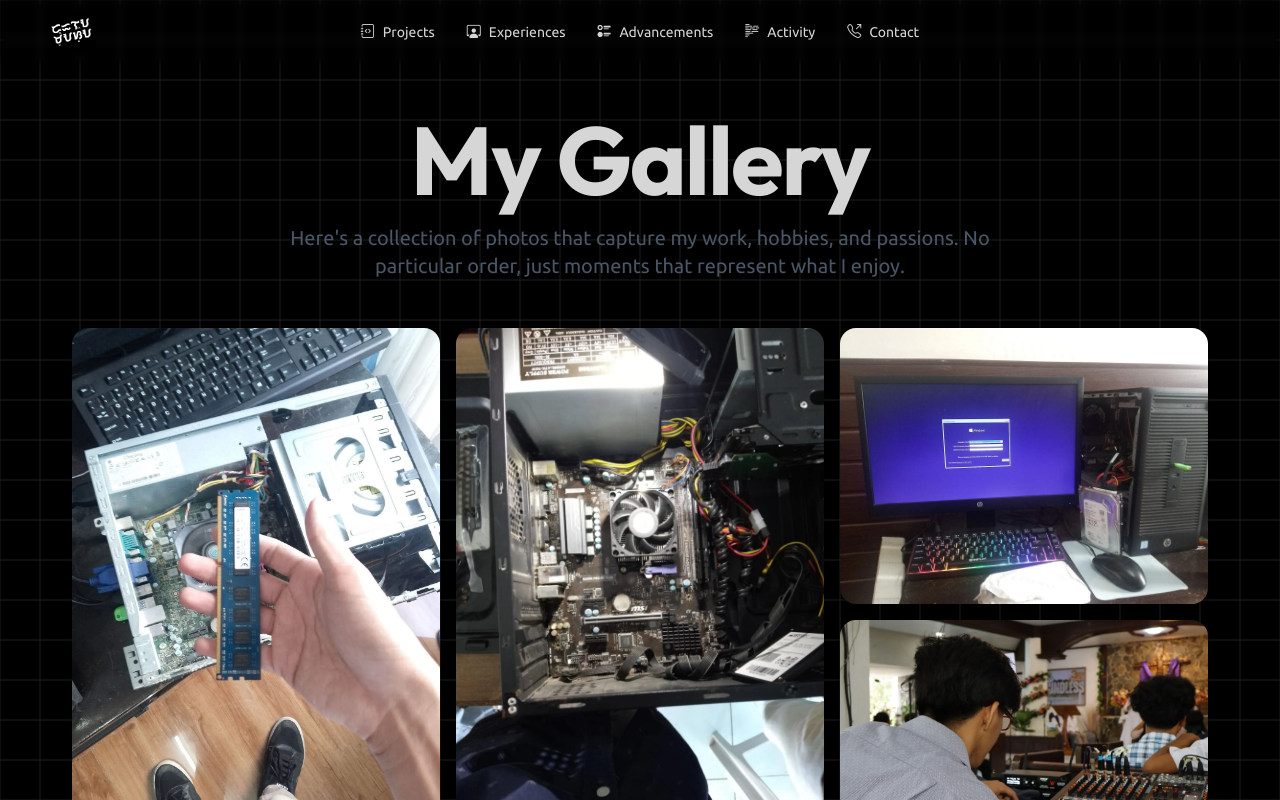
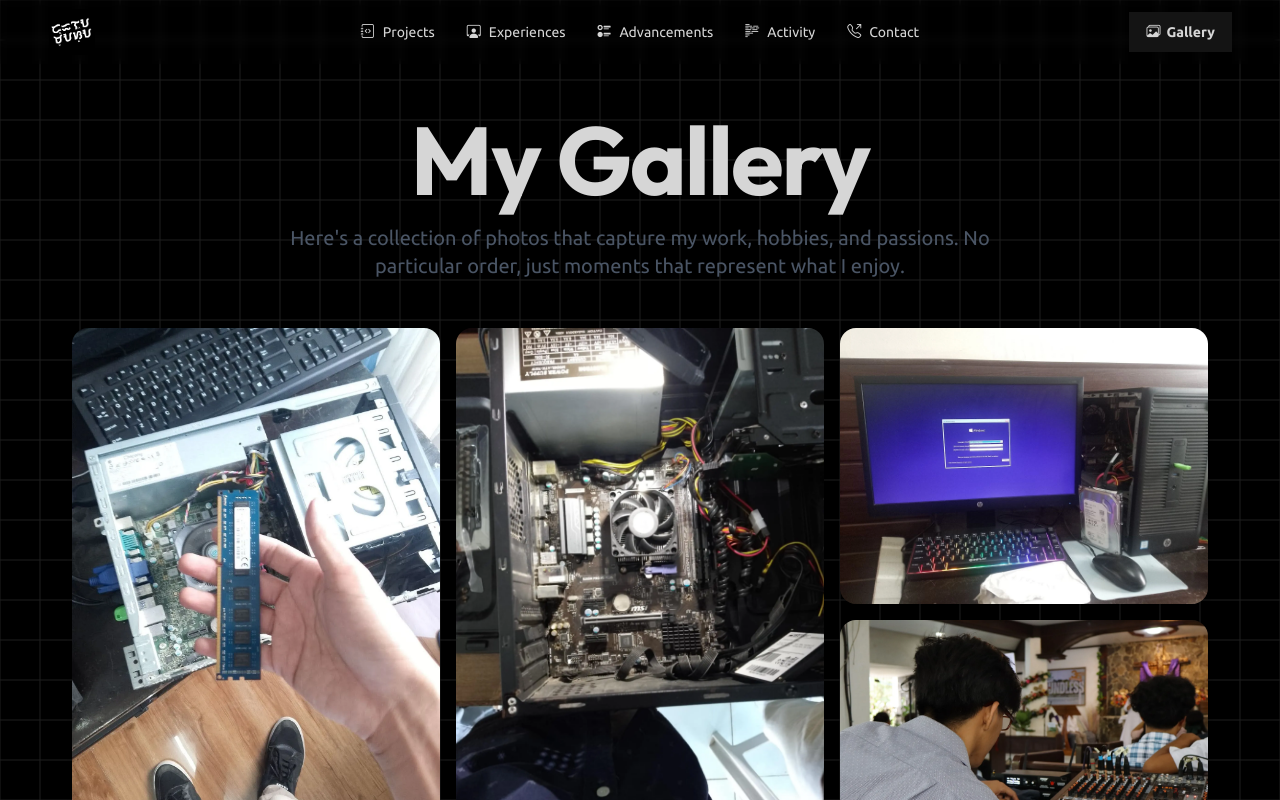
Before and after one commit to denverdelamasa/portfolio-v2, a Next.js app: page /gallery in a window 1280 px wide. Shown: the top 800 px of the page. Built offline with nearby package versions, Linux system fonts and the light colour scheme.

Commit message:
style: added Link to gallery, fixed Navbar avatar link to /

```diff
--- a/src/components/Navbar.tsx
+++ b/src/components/Navbar.tsx
@@ -16,6 +16,7 @@ export default function Navbar() {
         className="btn btn-ghost text-xl p-0 hover:scale-105 transition-all ease-in-out duration-100 relative w-12 h-12"
         onMouseEnter={() => setIsHovered(true)}
         onMouseLeave={() => setIsHovered(false)}
+        onClick={() => window.location.href = '/'}
       >
         <Image
           src={isHovered ? avatarAnimated : avatar}
@@ -60,6 +61,10 @@ export default function Navbar() {
         </ul>
       </div>
       <div className="navbar-end">
+        <Link className="btn" href="/gallery">
+          <i className="bi bi-images"></i>
+          Gallery
+        </Link>
         <div className="dropdown dropdown-end">
           <div tabIndex={0} role="button" className="btn btn-ghost lg:hidden">
             <svg xmlns="http://www.w3.org/2000/svg" className="h-5 w-5" fill="none" viewBox="0 0 24 24" stroke="currentColor"> <path strokeLinecap="round" strokeLinejoin="round" strokeWidth="2" d="M4 6h16M4 12h8m-8 6h16" /> </svg>
```
